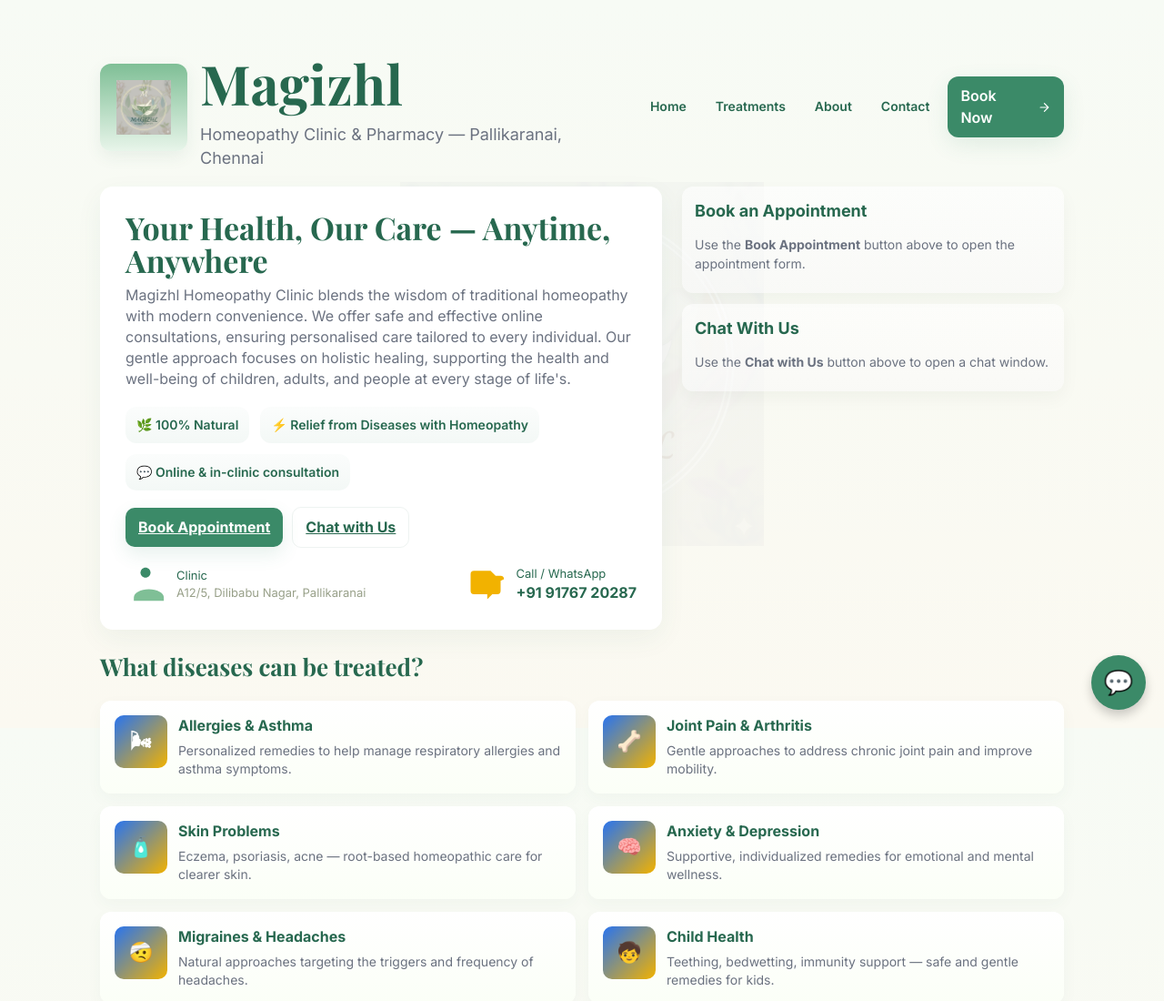
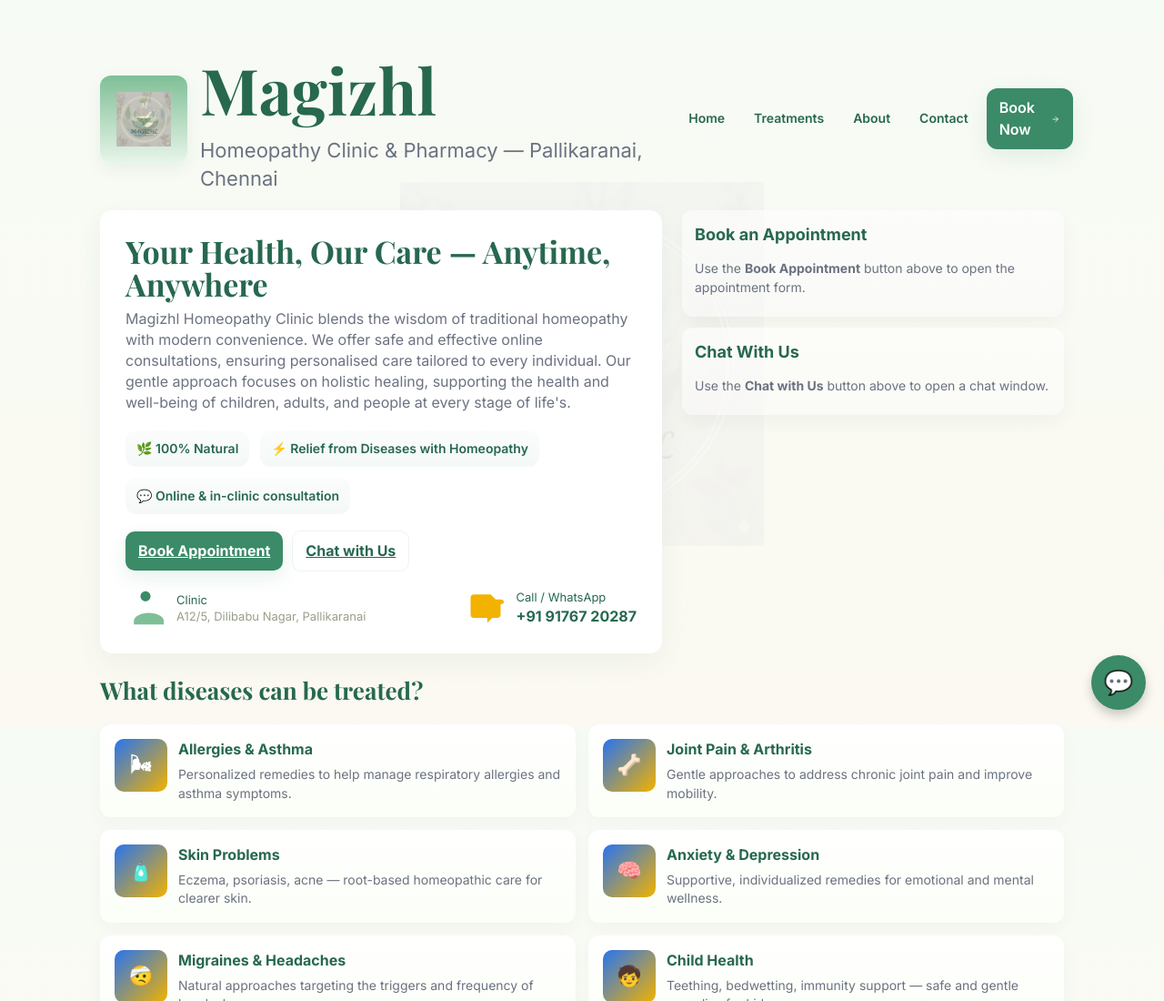
Before and after one commit to Vinodhayya/Magizhlhomeopathy, a plain HTML site: page index.html in a window 1280 px wide. Shown: the top 1100 px of the page at 91% size. Drawn offline with nearby package versions, Linux system fonts and the light colour scheme.

Commit message:
Update index.html

```diff
--- a/index.html
+++ b/index.html
@@ -71,8 +71,8 @@
       flex-shrink:0;
     }
     .logo img{width:60px;height:auto;display:block}
-    .brand h1{margin:0;font-size:60px;font-family:'Playfair Display',serif;letter-spacing:0.2px;color:var(--green-800);}
-    .brand p{margin:0;font-size:18px;color:var(--muted);}
+    .brand h1{margin:0;font-size:70px;font-family:'Playfair Display',serif;letter-spacing:0.2px;color:var(--green-800);}
+    .brand p{margin:0;font-size:22px;color:var(--muted);}
 
     nav{
       display:flex;gap:8px;align-items:center;
```
